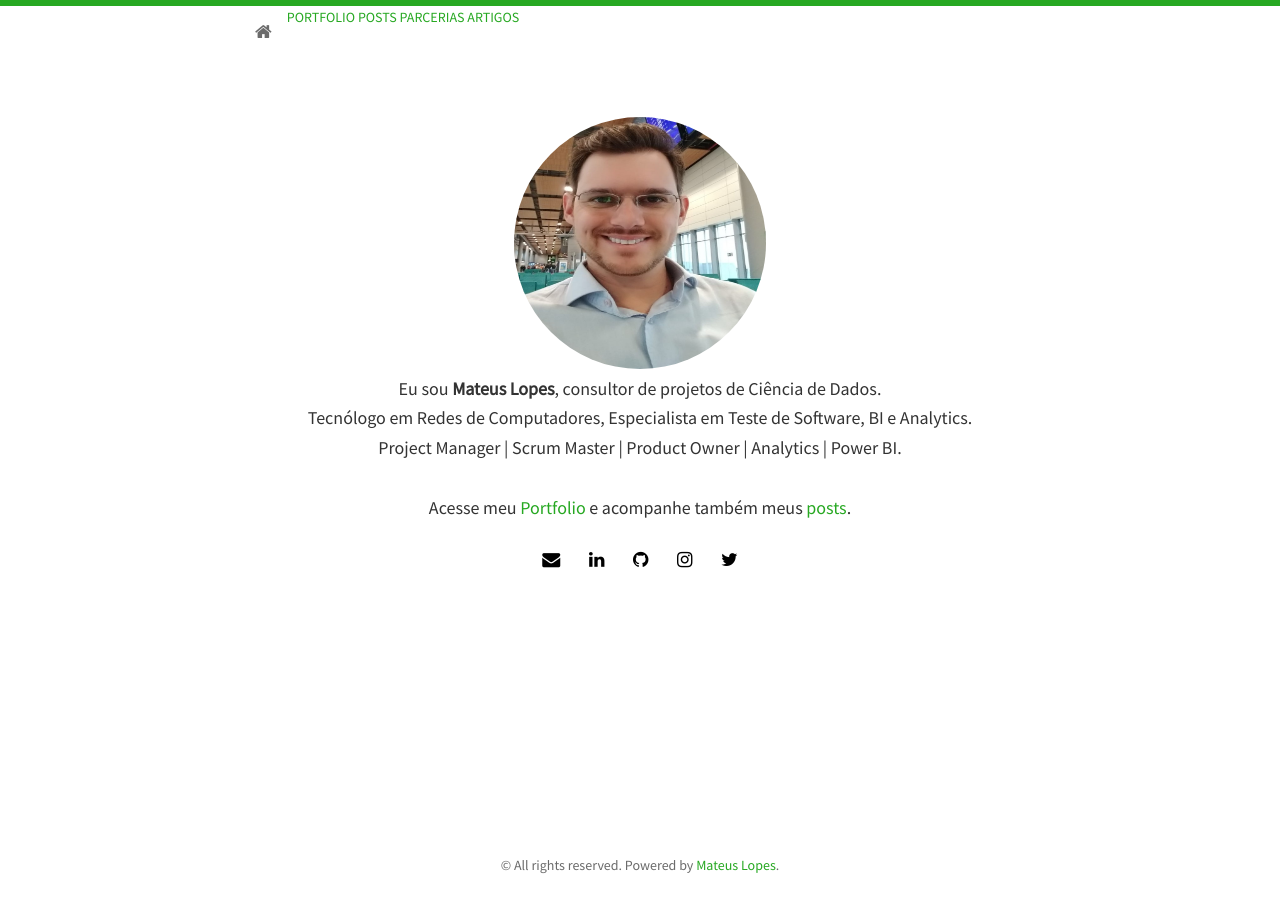
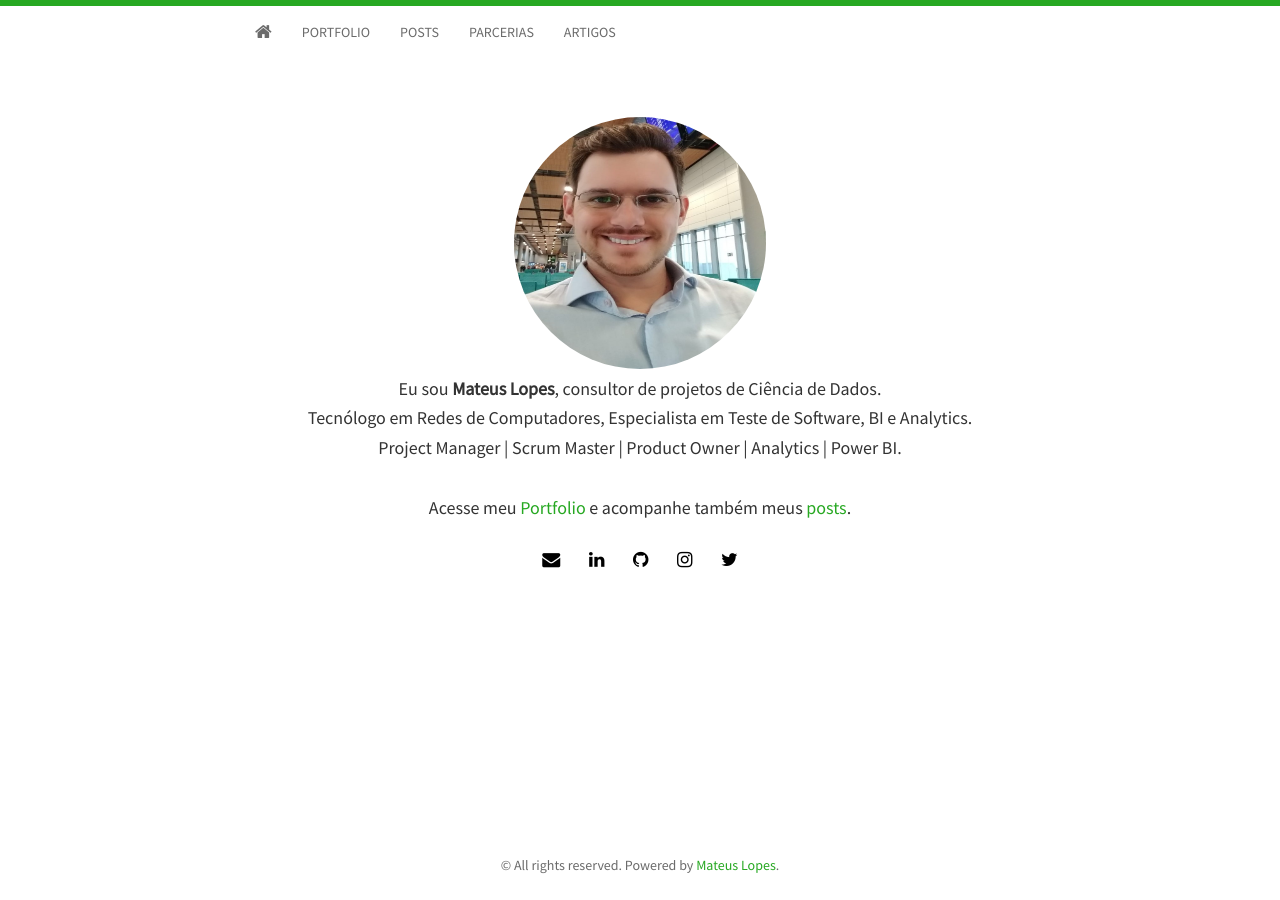
Before and after one commit to mateusbtlopes/mateusbtlopes.github.io, a Jekyll site: the page built from index.html, in a window 1280 px wide. Built offline with Jekyll 4.4.1, drawn with Linux system fonts in a browser that asks for light colours; nearby versions of some CDN libraries; the list of posts is cut into pages by our own code.

Commit message:
Update header.html

```diff
--- a/_includes/header.html
+++ b/_includes/header.html
@@ -1,12 +1,12 @@
 <nav class="navbar navbar-default">
   <div class="container">
-    <div class="navbar-header">
-      <ul class="nav navbar-nav" align="center">
-		<a class="navbar-brand" href="{{ site.baseurl }}"><i class="fa fa-home"></i></a>
-		<a href="{{ site.baseurl }}/portfolio">PORTFOLIO</a>
-		<a href="{{ site.baseurl }}/posts">POSTS</a>
-		<a href="{{ site.baseurl }}/parcerias">PARCERIAS</a>
-		<a href="{{ site.baseurl }}/artigo">ARTIGOS</a>
+    <div class="navbar-header" align="center">
+      <ul class="nav navbar-nav">
+		<li><a class="navbar-brand" href="{{ site.baseurl }}"><i class="fa fa-home"></i></a></li>
+		<li><a href="{{ site.baseurl }}/portfolio">PORTFOLIO</a></li>
+		<li><a href="{{ site.baseurl }}/posts">POSTS</a></li>
+		<li><a href="{{ site.baseurl }}/parcerias">PARCERIAS</a></li>
+		<li><a href="{{ site.baseurl }}/artigo">ARTIGOS</a></li>
       </ul>
     </div>
   </div>
```
